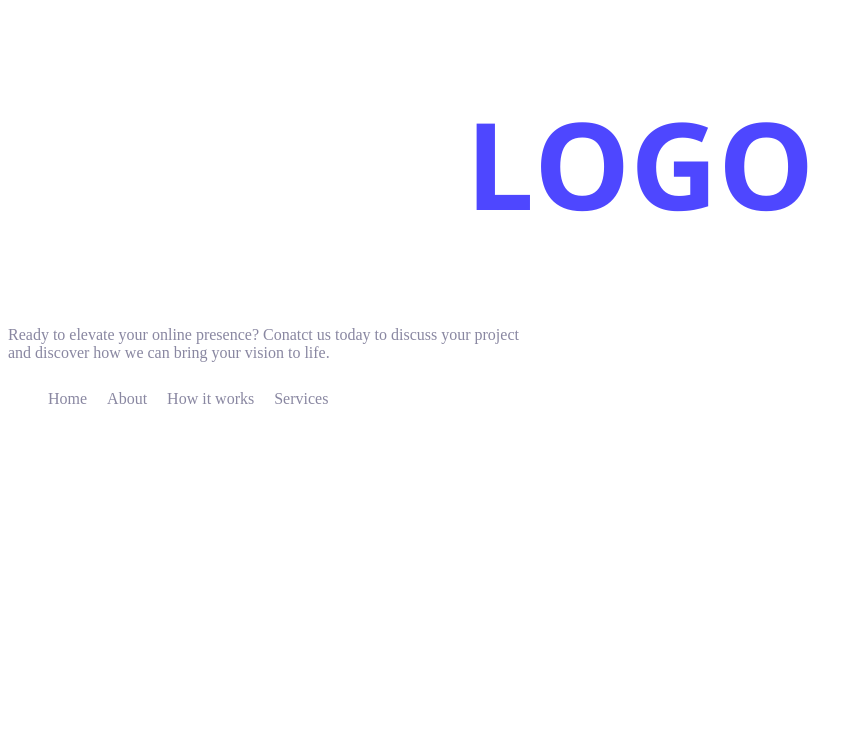
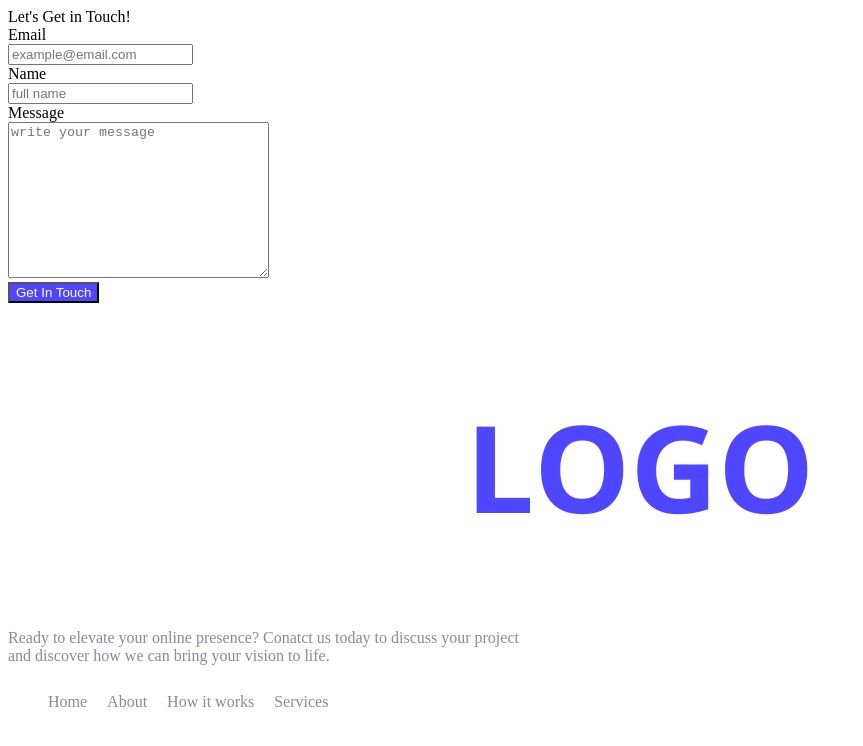
Before and after one commit to dsnoureen/webdev-a1, a plain HTML site: page index.html in a window 1280 px wide. Shown: the whole page, without its empty margins (0-863 px from the left). Drawn offline with nearby package versions, Linux system fonts and the light colour scheme.

Commit message:
form added

```diff
--- a/index.html
+++ b/index.html
@@ -1,34 +1,57 @@
 <!DOCTYPE html>
 <html lang="en">
+
 <head>
     <meta charset="UTF-8">
     <meta name="viewport" content="width=device-width, initial-scale=1.0">
     <title>ASSIGNMENT 01</title>
     <link rel="preconnect" href="https://fonts.googleapis.com">
-<link rel="preconnect" href="https://fonts.gstatic.com" crossorigin>
-<link href="https://fonts.googleapis.com/css2?family=Archivo+Black&family=Open+Sans:ital,wght@0,300..800;1,300..800&display=swap" rel="stylesheet">
+    <link rel="preconnect" href="https://fonts.gstatic.com" crossorigin>
+    <link
+        href="https://fonts.googleapis.com/css2?family=Archivo+Black&family=Open+Sans:ital,wght@0,300..800;1,300..800&display=swap"
+        rel="stylesheet">
     <link rel="stylesheet" href="styles/styles.css">
 </head>
+
 <body>
 
     <header></header>
 
-    <main></main>
+    <main>
+        <section>Let's Get in Touch!</section>
+        <form style="justify-content: right;">
+            <div>
+                <label for="email">Email</label><br>
+                <input type="email" name="" id="email" placeholder="example@email.com">
+            </div>
+            <div>
+                <label for="name">Name</label><br>
+                <input type="text" name="" id="name" placeholder="full name">
+            </div>
+            <div>
+                <label for="message">Message</label><br>
+                <textarea name="" id="message" cols="30" rows="10" placeholder="write your message"></textarea>
+            </div>
+            <button style="background-color: #4E47FF; color: white;">Get In Touch</button>
+        </form>
+    </main>
 
     <footer>
         <h1 class="footerlogo open-sans-normal" style="text-align: center;">LOGO</h1>
         <div style="border: 8px;">
-        <p class="fontsyle" style="height: 48px; width: 531px;">Ready to elevate your online presence? Conatct us today to discuss your project and discover how we can bring your vision to life.</p>
-         </div>
+            <p class="fontsyle" style="height: 48px; width: 531px;">Ready to elevate your online presence? Conatct us
+                today to discuss your project and discover how we can bring your vision to life.</p>
+        </div>
         <nav>
             <ul style=" height: 24px; width: 401px;">
                 <li><a class="fontsyle" href="">Home </a></li>
-                <li ><a class="fontsyle" href="">About</a></li>
-                <li ><a class="fontsyle" href="">How it works</a></li>
-                <li ><a class="fontsyle" href="">Services</a></li>
+                <li><a class="fontsyle" href="">About</a></li>
+                <li><a class="fontsyle" href="">How it works</a></li>
+                <li><a class="fontsyle" href="">Services</a></li>
             </ul>
         </nav>
     </footer>
 
 </body>
+
 </html>
--- a/styles/styles.css
+++ b/styles/styles.css
@@ -1,7 +1,7 @@
 .footerlogo{
     color: #4E47FF;
     font-size: 121px;
-
+    font-weight: 100px;
 }
 .open-sans-normal {
   font-family: "Open Sans", sans-serif;
```
